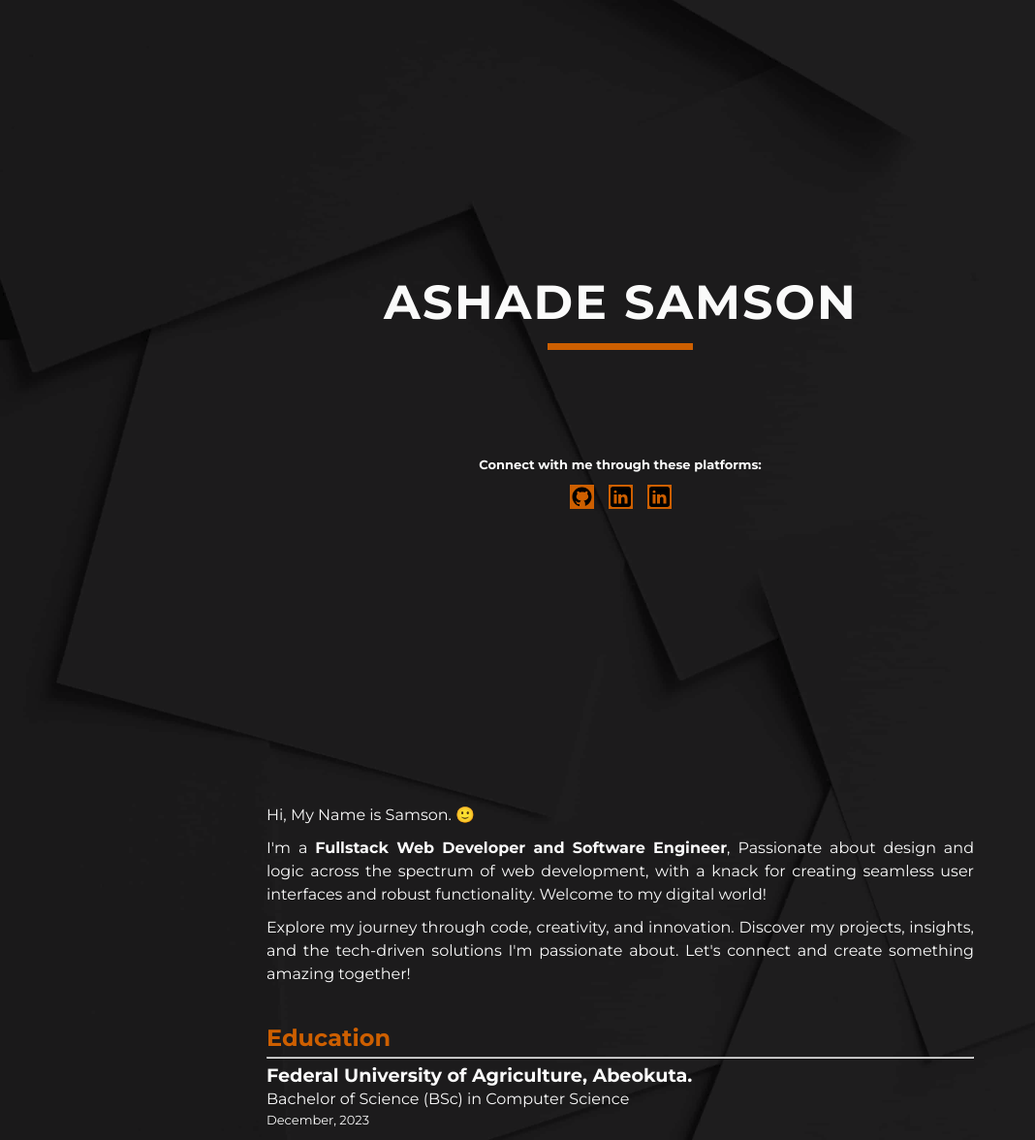
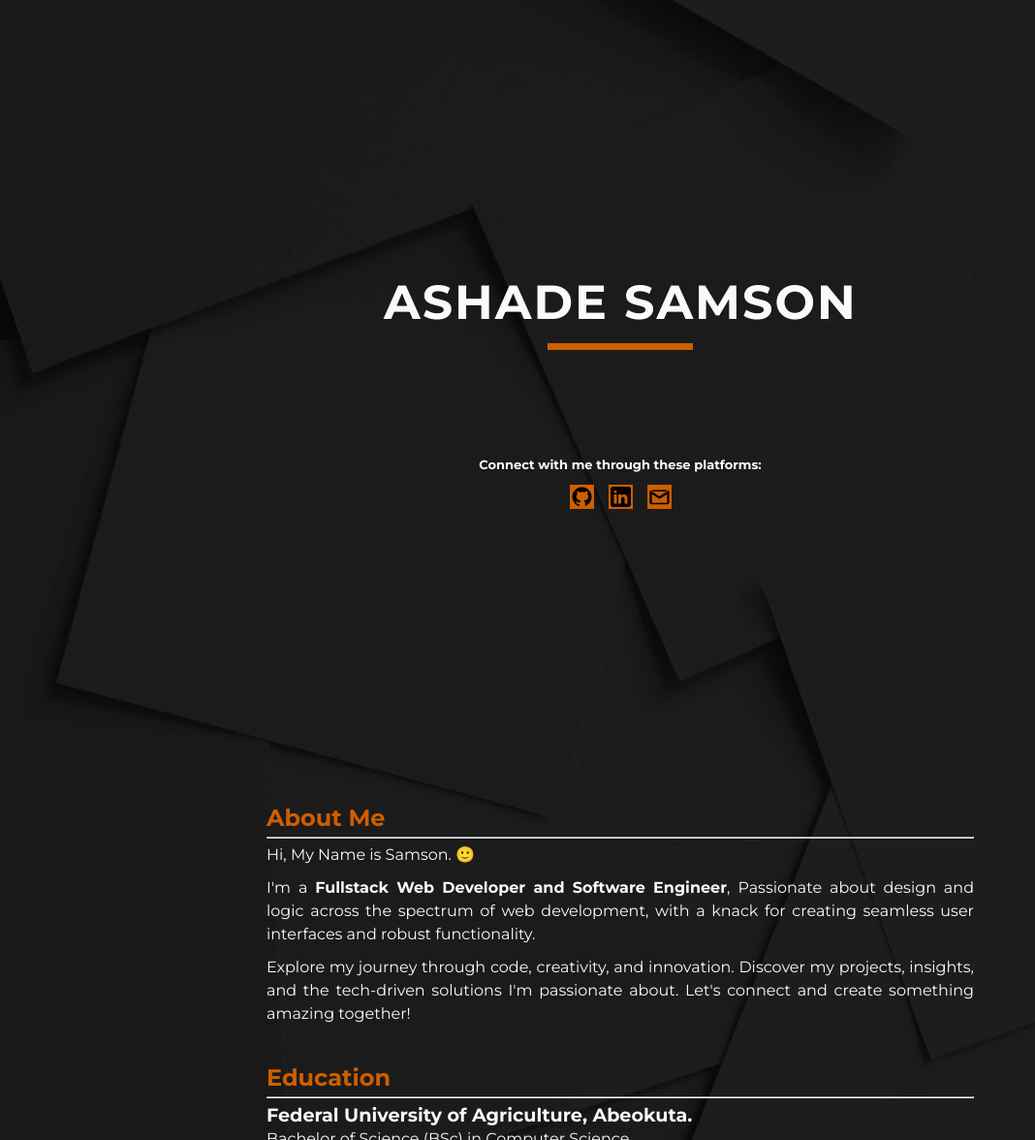
Before and after one commit to AshadeSamson/personal-site, a website: page index.html in a window 1280 px wide. Shown: the top 1176 px of the page at 97% size, without its empty margins (0-1068 px from the left). Drawn offline with nearby package versions, Linux system fonts and the light colour scheme.

Commit message:
[feat]: allow client to message me through gmail link

```diff
--- a/index.html
+++ b/index.html
@@ -32,7 +32,7 @@
             <div class="profile-link-box">
               <a class="animate__animated animate__heartBeat animate__delay-3s profile-links" target="_blank" href="https://www.github.com/AshadeSamson"><img class="socials" src="./assets/github.svg" alt="github-link"></a>
               <a class="animate__animated animate__heartBeat animate__delay-4s profile-links" target="_blank" href="https://www.linkedin.com/in/ashadesamson18"><img class="socials" src="./assets/linkedin.svg" alt="linkedin-link"></a>
-              <a class="animate__animated animate__heartBeat animate__delay-5s profile-links" target="_blank" href="https://www.linkedin.com/in/ashadesamson18"><img class="socials" src="./assets/linkedin.svg" alt="linkedin-link"></a>
+              <a class="animate__animated animate__heartBeat animate__delay-5s profile-links" target="_blank" href="mailto:ashadesamson99@gmail.com"><img class="socials" src="./assets/mail.svg" alt="gmail-link"></a>
             </div>
         </div>
       </div>
@@ -40,11 +40,13 @@
     <br/>
 
     <section class="summary">
+        <h2 class="title">About Me</h2>
+        <hr/>
         <p class="text" style="margin-bottom: 10px;">
           Hi, My Name is Samson. &#128578
         </p>
         <p class="text" style="margin-bottom: 10px;">
-           I'm a <span class="bold">Fullstack Web Developer and Software Engineer</span>, Passionate about design and logic across the spectrum of web development, with a knack for creating seamless user interfaces and robust functionality. Welcome to my digital world!
+           I'm a <span class="bold">Fullstack Web Developer and Software Engineer</span>, Passionate about design and logic across the spectrum of web development, with a knack for creating seamless user interfaces and robust functionality.
         </p>
         <p class="text">
           Explore my journey through code, creativity, and innovation. Discover my projects, insights, and the tech-driven solutions I'm passionate about. Let's connect and create something amazing together!
```
Also changed, not shown: assets/mail.svg (added).
